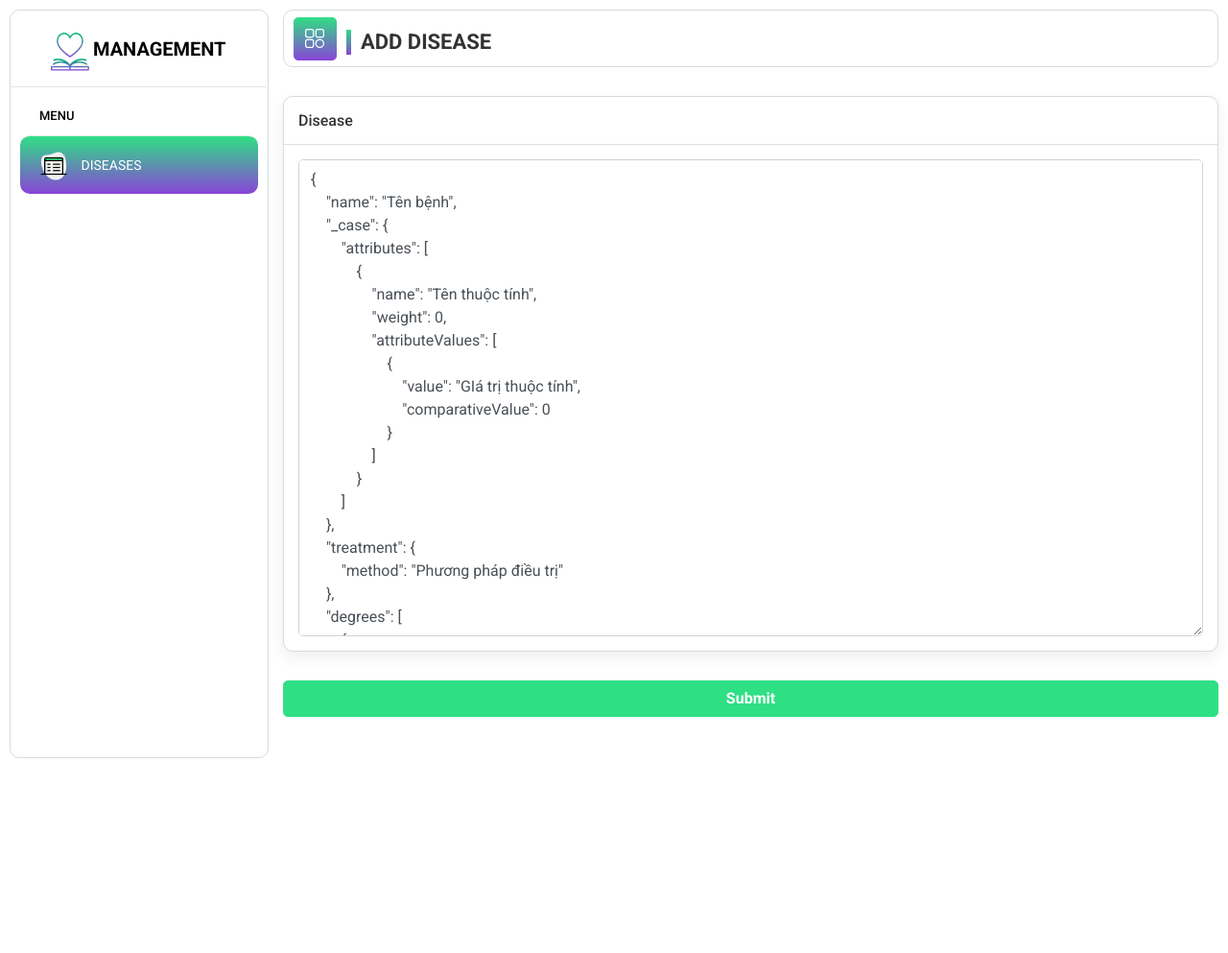
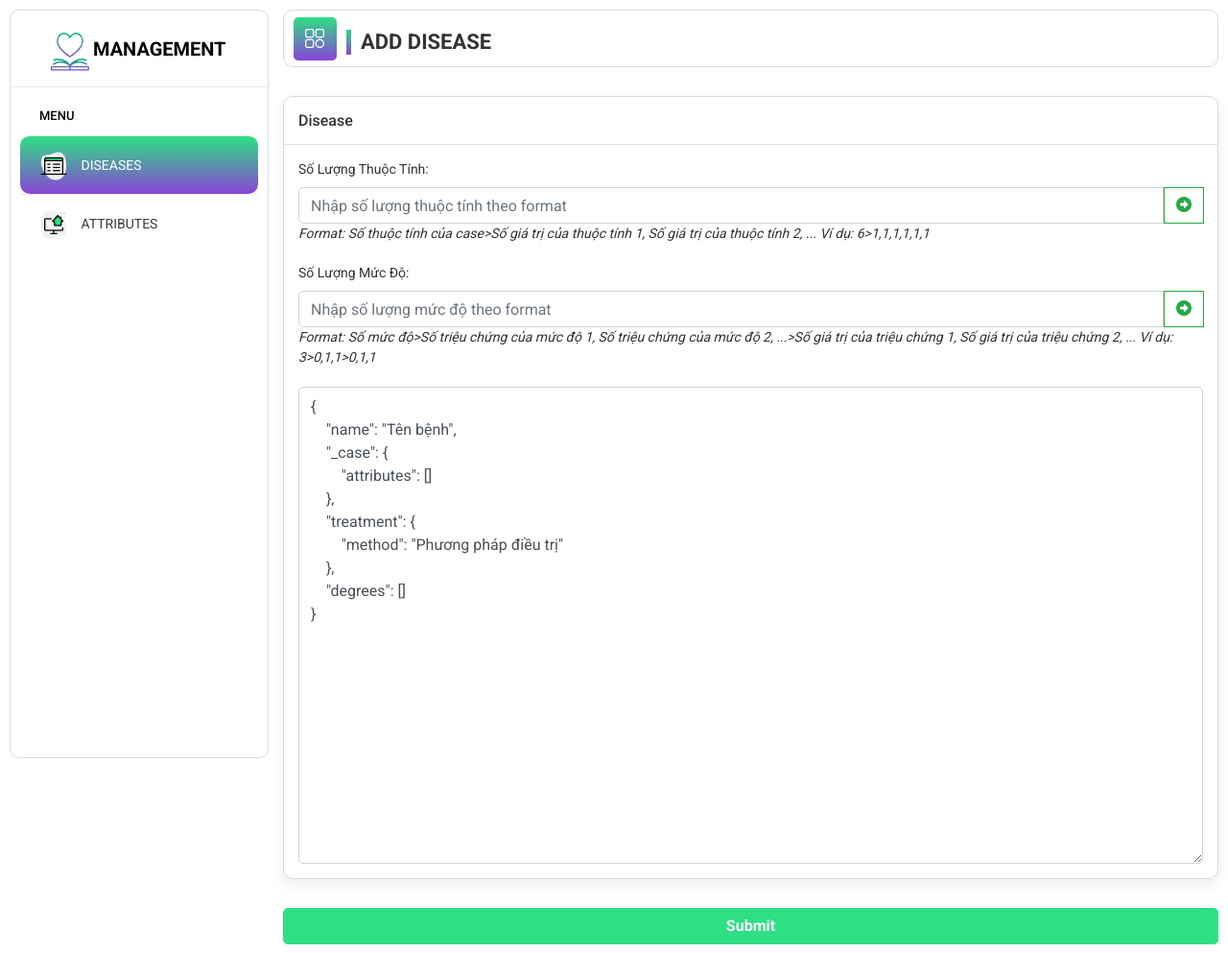
Before and after one commit to anhdh-gh/Diagnosis-and-consultation-of-musculoskeletal-diseases, a Java web app: page /manager/disease/add in a window 1280 px wide. Shown: the whole page at 96% size. Before the commit the page ends 790 px from the top, so only its background shows below. Run offline with Spring Boot 4, a stand-in JSP engine, Linux system fonts and the light colour scheme; data that the repository does not hold is empty; some libraries are stand-ins or nearby versions.

Commit message:
Push manager

```diff
--- a/src/main/java/he_thong_tu_van_benh_xuong_khop__thi_chtdttt/controller/ManagerController.java
+++ b/src/main/java/he_thong_tu_van_benh_xuong_khop__thi_chtdttt/controller/ManagerController.java
@@ -33,6 +33,12 @@ public class ManagerController {
         return "manager/cr-disease";
     }
 
+    @GetMapping("/attributes")
+    public String showAddAttributes(Model model) {
+        model.addAttribute("attributeDTOs", diseaseService.getAllAttributeDTO());
+        return "manager/attribute-list";
+    }
+
     @GetMapping("/disease/read/{id}")
     public String showEditDisease(Model model, @PathVariable int id) throws JsonProcessingException {
         Disease disease = diseaseService.findByID(id);
--- a/src/main/webapp/WEB-INF/includes/manager/sidebar.jsp
+++ b/src/main/webapp/WEB-INF/includes/manager/sidebar.jsp
@@ -17,6 +17,13 @@
                         <span>Diseases</span>
                     </a>
                 </li>
+
+                <li id="sidebar-attribute">
+                    <a href="/manager/attributes">
+                        <img src="/img/manager/icon-computer.png" alt="icon">
+                        <span>Attributes</span>
+                    </a>
+                </li>
             </ul>
         </div>
     </div>
--- a/src/main/webapp/WEB-INF/pages/manager/cr-disease.jsp
+++ b/src/main/webapp/WEB-INF/pages/manager/cr-disease.jsp
@@ -45,6 +45,48 @@
                                 <h4 class="card-title">Disease <label id="disease-error" class="error" for="disease"></label></h4>
                             </div>
                             <div class="card-body">
+                                <c:if test="${disease == null}">
+                                    <div class="row">
+                                        <div class="col-md-12">
+                                            <div class="form-group">
+                                                <label for="quantity_attribute">Số lượng thuộc tính:</label>
+                                                <div class="input-group">
+                                                    <input id="quantity_attribute" name="quantity_attribute" type="text" class="form-control" placeholder="Nhập số lượng thuộc tính theo format">
+                                                    <div class="input-group-prepend">
+                                                        <button class="btn btn-outline-success" type="button" id="button-addon1" onclick="generateAttributeJson()">
+                                                            <i class="fas fa-arrow-alt-circle-right"></i>
+                                                        </button>
+                                                    </div>
+                                                </div>
+
+                                                <p class="font-italic">
+                                                    Format: Số thuộc tính của case>Số giá trị của thuộc tính 1, Số giá trị của thuộc tính 2, ... Ví dụ: 6>1,1,1,1,1,1
+                                                </p>
+                                            </div>
+                                        </div>
+                                    </div>
+                                    <div class="row">
+                                        <div class="col-md-12">
+                                            <div class="form-group">
+                                                <label for="quantity_degree">Số lượng mức độ:</label>
+                                                <div class="input-group">
+                                                    <input id="quantity_degree" name="quantity_degree" type="text" class="form-control" placeholder="Nhập số lượng mức độ theo format">
+                                                    <div class="input-group-prepend">
+                                                        <button class="btn btn-outline-success" type="button" id="button-addon2" onclick="generateDegreeJson()">
+                                                            <i class="fas fa-arrow-alt-circle-right"></i>
+                                                        </button>
+                                                    </div>
+                                                </div>
+
+                                                <p class="font-italic">
+                                                    Format: Số mức độ>Số triệu chứng của mức độ 1, Số triệu chứng của mức độ 2, ...>Số giá trị của triệu chứng 1, Số giá trị của triệu chứng 2, ... Ví dụ: 3>0,1,1>0,1,1
+                                                </p>
+                                            </div>
+                                        </div>
+                                    </div>
+                                </c:if>
+
+
                                 <div class="row">
                                     <div class="col-md-12">
                                         <textarea id="disease" name="disease" class="form-control" rows="20">${disease}</textarea>
@@ -67,6 +109,76 @@
     <!-- Js -->
     <jsp:include page="../../includes/manager/js.jsp" />
     <script>
+        const generateAttributeJson = () => {
+            const value = $('#quantity_attribute').val();
+            const obj = JSON.parse($('#disease').text());
+
+            const arr = value.split(">");
+            if(arr.length != 2) return;
+
+            let [ quantityAttribute, arrValueAttribute ] = arr;
+            arrValueAttribute = arrValueAttribute.split(",")
+            if(arrValueAttribute.length != quantityAttribute) return;
+
+            for(let i = 1 ; i <= quantityAttribute; i++) {
+                const attribute = {
+                    name: `Tên thuộc tính ` + i,
+                    weight: 0,
+                    attributeValues: []
+                }
+
+                for(let j = 1 ; j <= arrValueAttribute[i-1]; j++) {
+                    attribute.attributeValues.push({
+                        value: "GIá trị thuộc tính " + j,
+                        comparativeValue: 0
+                    });
+                }
+
+                obj._case.attributes.push(attribute);
+            }
+
+            $('#disease').text(JSON.stringify(obj, null, 4));
+        }
+
+        const generateDegreeJson = () => {
+            const value = $('#quantity_degree').val();
+            const arr = value.split(">");
+            const obj = JSON.parse($('#disease').text());
+
+            if(arr.length != 3) return;
+
+            let [ quantityDegree, arrQuantitySymptom, arrValue ] = arr
+            arrQuantitySymptom = arrQuantitySymptom.split(",");
+            arrValue = arrValue.split(",");
+
+            if(arrQuantitySymptom.length != quantityDegree || arrQuantitySymptom.length != arrValue.length || arrQuantitySymptom.some((item, index) => item != arrValue[index])) return;
+
+            for(let i = 1; i <= quantityDegree; i++) {
+                const degree = {
+                    name: "Mức độ bệnh " + i,
+                    symptoms: []
+                }
+
+                for(let j = 1; j <= arrQuantitySymptom[i-1]; j++) {
+                    const symptom = {
+                        name: "Triệu chứng " + j,
+                        symptomValues: []
+                    }
+
+                    for(let k = 1; k <= arrValue[i-1]; k++) {
+                        symptom.symptomValues.push({
+                            value: "Giá trị triệu chứng " + k,
+                        })
+                    }
+
+                    degree.symptoms.push(symptom);
+                }
+
+                obj.degrees.push(degree);
+            }
+
+            $('#disease').text(JSON.stringify(obj, null, 4));
+        }
 
         $(document).ready(() => {
             $('#sidebar-diseases').addClass("active");
@@ -80,31 +192,16 @@
 
             <c:if test="${disease == null}">
                 $('#page-name').text('Add disease');
-                $('#disease').text(JSON.stringify(JSON.parse(`{
-                    "name" : "Tên bệnh",
-                        "_case" : {
-                        "attributes" : [ {
-                            "name" : "Tên thuộc tính",
-                            "weight" : 0,
-                            "attributeValues" : [ {
-                                "value" : "GIá trị thuộc tính",
-                                "comparativeValue" : 0
-                            } ]
-                        } ]
+                $('#disease').text(JSON.stringify({
+                    name : "Tên bệnh",
+                    _case: {
+                        attributes: []
                     },
-                    "treatment" : {
-                        "method" : "Phương pháp điều trị"
+                    treatment: {
+                        method : "Phương pháp điều trị"
                     },
-                    "degrees" : [ {
-                        "name" : "Mức độ bệnh",
-                        "symptoms" : [ {
-                            "name" : "Triệu chứng",
-                            "symptomValues" : [ {
-                                "value" : "Giá trị triệu chứng"
-                            } ]
-                        } ]
-                    } ]
-                }`), null, 4));
+                    degrees: []
+                }, null, 4))
             </c:if>
 
             // Validate
--- a/src/main/webapp/WEB-INF/pages/manager/disease-list.jsp
+++ b/src/main/webapp/WEB-INF/pages/manager/disease-list.jsp
@@ -100,7 +100,11 @@
                                                         </c:if>
                                                     </div>
                                                 </td>
-                                                <td>${disease.treatment.method}</td>
+                                                <td>
+                                                    <a href="${disease.treatment.method}" target="_blank">
+                                                        Phương pháp điều trị
+                                                    </a>
+                                                </td>
                                                 <td class="text-right">
                                                     <a href="/manager/disease/read/${disease.ID}" class="btn btn-primary btn-sm mb-1">
                                                         <i class="far fa-edit"></i>
```
Also changed, not shown: src/main/java/he_thong_tu_van_benh_xuong_khop__thi_chtdttt/dto/AttributeDTO.java (added, +17 -0 lines), src/main/java/he_thong_tu_van_benh_xuong_khop__thi_chtdttt/service/DiseaseService.java (+73 -0 lines), src/main/webapp/WEB-INF/pages/manager/attribute-list.jsp (added, +110 -0 lines), src/main/resources/static/img/manager/icon-computer.png (added).
